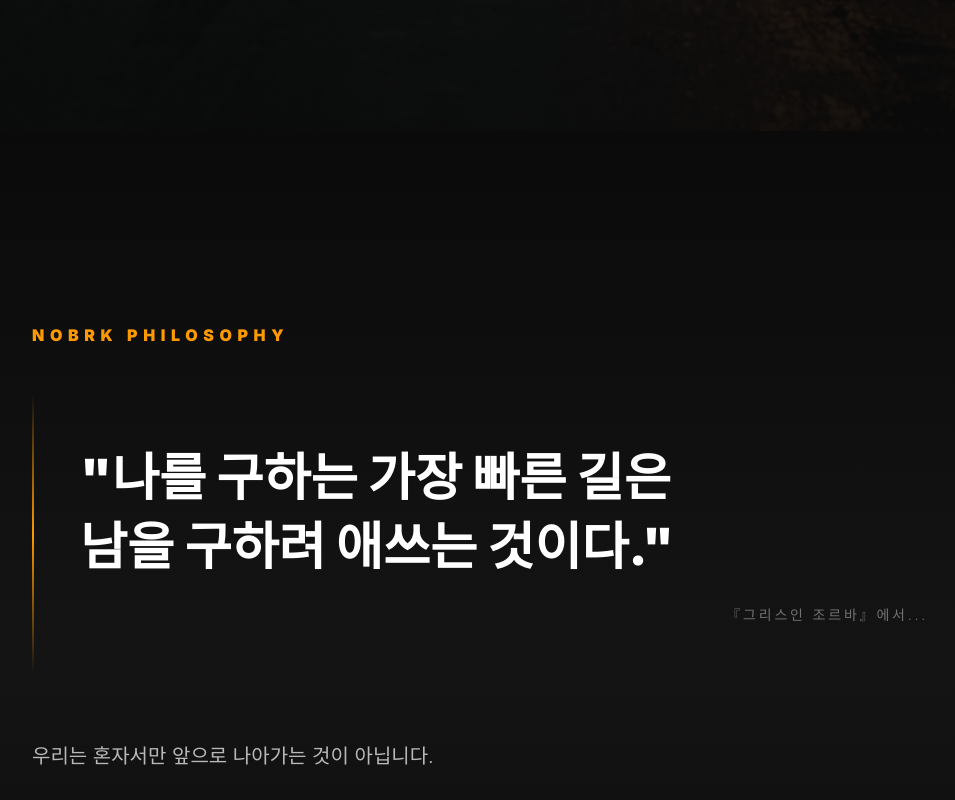
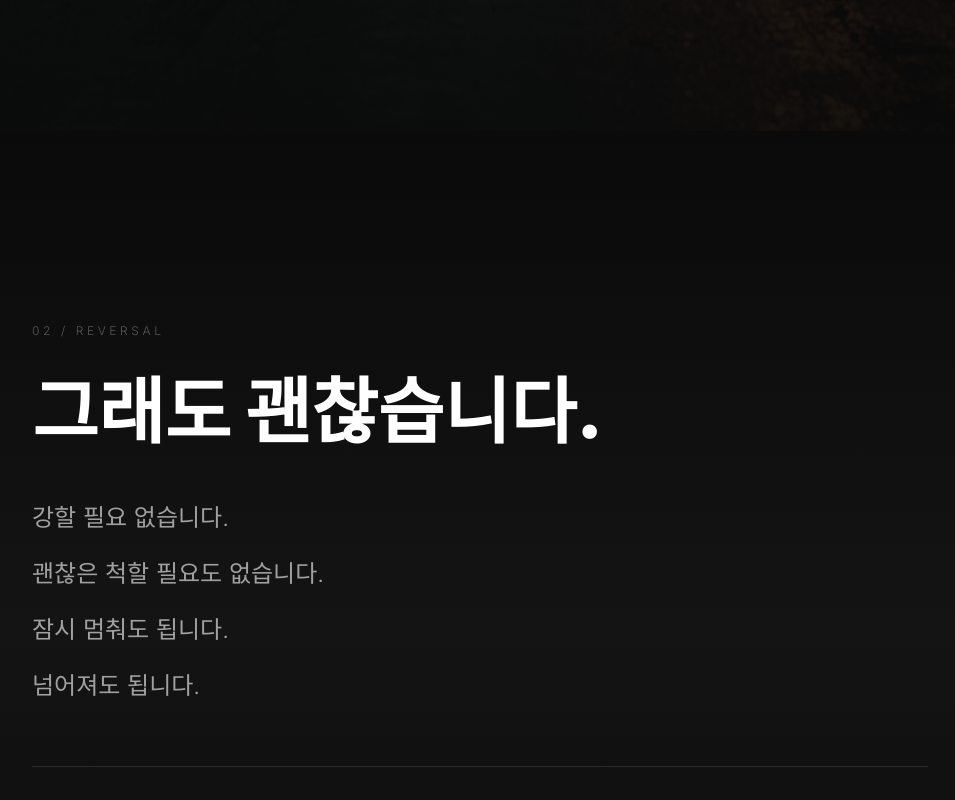
Before and after one commit to Hunter-klaus/nobrk-landing, a Next.js app: page / in a window 1280 px wide. Shown: the part 1760-2560 px from the top of the page, without its empty margins (160-1115 px from the left). Built offline with nearby package versions, Linux system fonts and the light colour scheme; a web font is replaced by a local one.

Commit message:
feat: align main page with 6-stage narrative structure

```diff
--- a/app/page.tsx
+++ b/app/page.tsx
@@ -1,13 +1,11 @@
-// NOBRK - OUR STORY (Main Landing Page)
-// Sections: Hero, Question, Philosophy, OneMoreStep, Message, FinalSection
-
 import Navigation from '@/components/layout/Navigation'
 import Footer from '@/components/layout/Footer'
 import Hero from '@/components/sections/Hero'
 import Question from '@/components/sections/Question'
+import Reversal from '@/components/sections/Reversal'
+import OneMoreStep from '@/components/sections/OneMoreStep'
+import Action from '@/components/sections/Action'
 import Philosophy from '@/components/sections/Philosophy'
-import OneMoreStep from '@/components/sections/OneMoreStep'
-import Message from '@/components/sections/Message'
 import FinalSection from '@/components/sections/FinalSection'
 
 export default function HomePage() {
@@ -15,22 +13,25 @@ export default function HomePage() {
     <>
       <Navigation />
       <main>
-        {/* S01 - HERO */}
+        {/* HERO */}
         <Hero />
 
-        {/* S02 - WHY WE GO ON */}
+        {/* 01. 질문으로 시작 */}
         <Question />
 
-        {/* S03 - NOBRK PHILOSOPHY */}
+        {/* 02. 여기서 반전 */}
+        <Reversal />
+
+        {/* 03. NOBRK 핵심 */}
+        <OneMoreStep />
+
+        {/* 04. 행동으로 전환 */}
+        <Action />
+
+        {/* 05. Philosophy */}
         <Philosophy />
 
-        {/* S04 - ONE MORE STEP */}
-        <OneMoreStep />
-
-        {/* S05 - MESSAGE */}
-        <Message />
-
-        {/* S06 - FINAL MESSAGE */}
+        {/* 06. NOBRK의 결론 */}
         <FinalSection />
       </main>
       <Footer />
```
